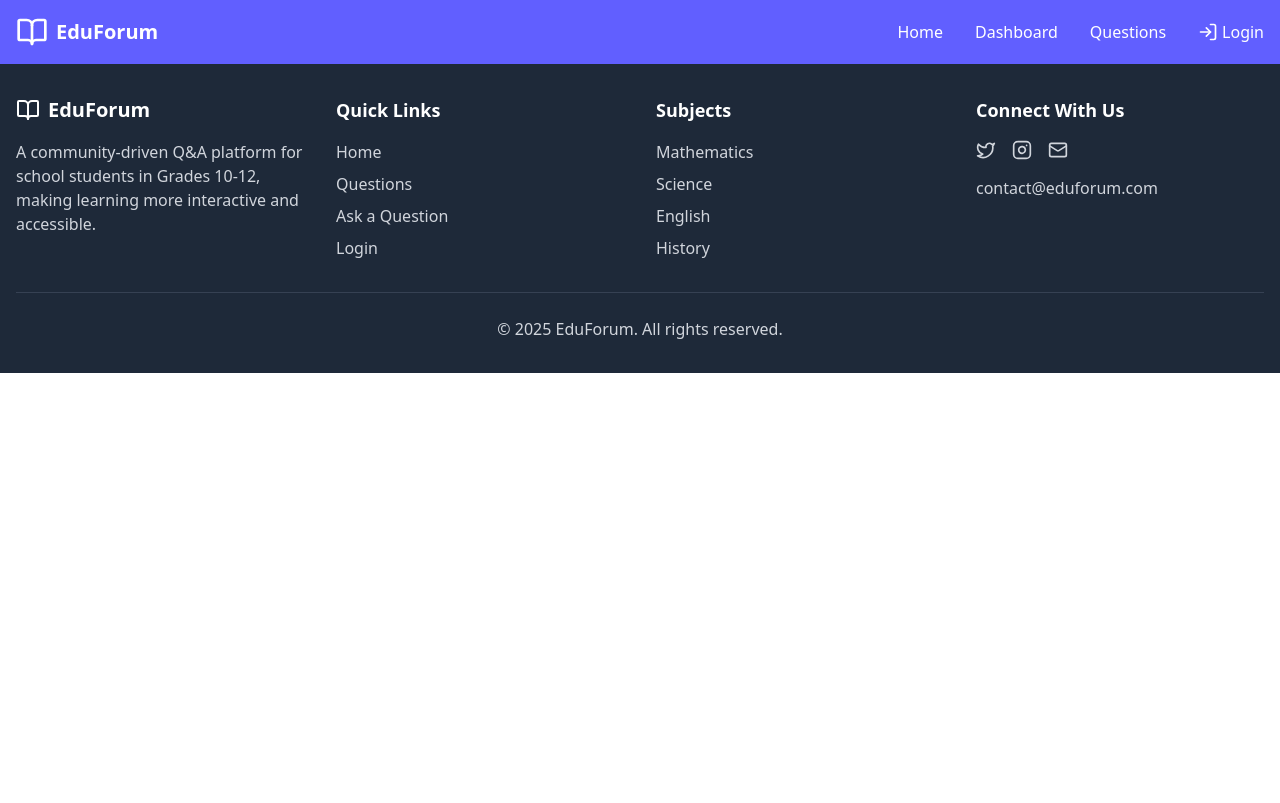
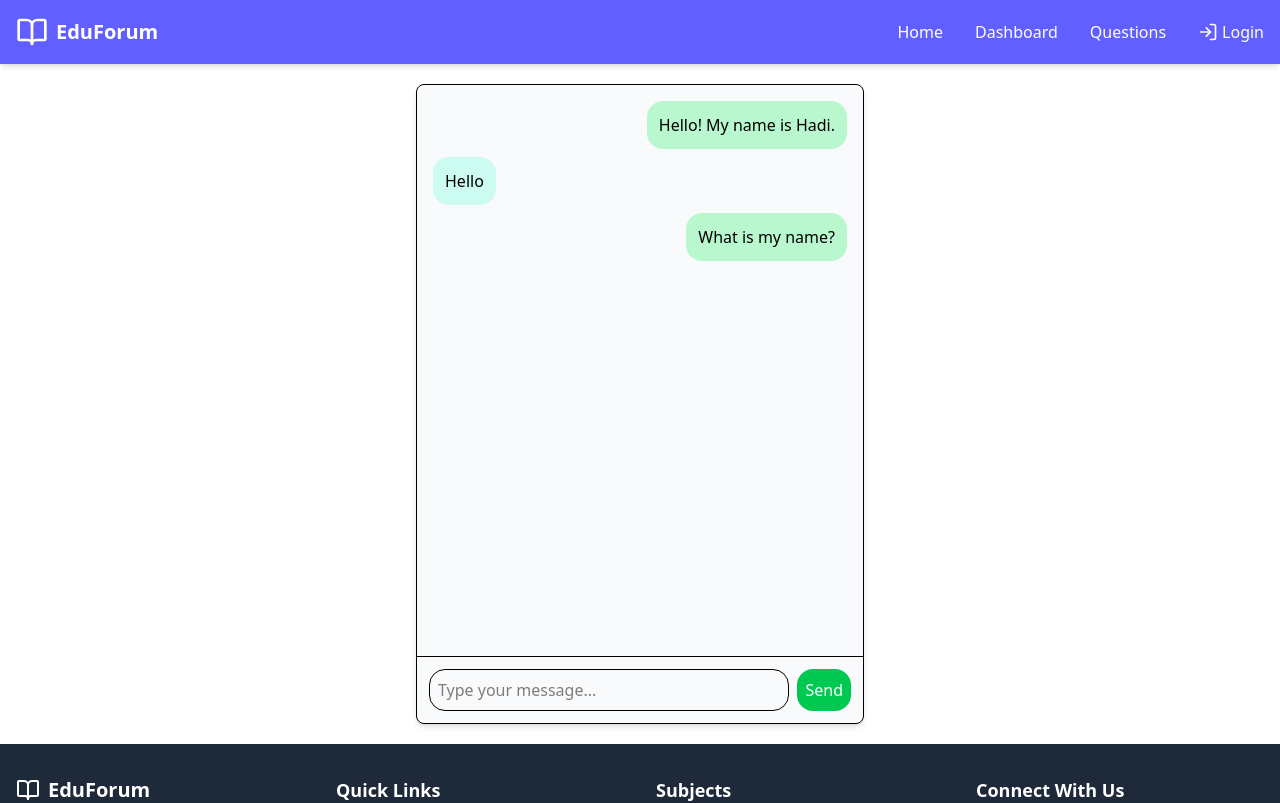
Before and after one commit to Insamam/EduForum, a React (Vite) app in the folder frontend/: page /chatbot in a window 1280 px wide. Shown: the top 803 px of the page. Built offline with nearby package versions, Linux system fonts and the light colour scheme.

Commit message:
ChatBot page

```diff
--- a/frontend/src/App.jsx
+++ b/frontend/src/App.jsx
@@ -10,6 +10,7 @@ import QuestionDetail from './component/QuestionDetail.jsx';
 import StudentLogin from './component/StudentLogin.jsx';
 import StudentRegister from './component/StudentRegister.jsx';
 import Profile from './component/Profile.jsx';
+import ChatBot from './component/ChatBot.jsx'
 
 const App = () => {
   const [user, setUser] = useState(null);
@@ -50,6 +51,7 @@ const App = () => {
         <Route path="/student-login" element={<StudentLogin setUser={setUser} />} />
         <Route path="/student-register" element={<StudentRegister />} />
         <Route path= "/profile" element={<Profile />} />
+        <Route path= "/chatbot" element = {<ChatBot />} />
       </Routes>
       <Footer />
     </div>
--- a/frontend/src/component/ChatBot.jsx
+++ b/frontend/src/component/ChatBot.jsx
@@ -0,0 +1,83 @@
+// frontend/src/Chatbot.js
+import React, { useState, useRef, useEffect } from 'react';
+import axios from 'axios';
+
+function ChatBot() {
+    const [messages, setMessages] = useState([
+        { role: 'system', content: 'You are a funny LLM' },
+        { role: 'user', content: 'Hello! My name is Hadi.' },
+        { role: 'assistant', content: 'Hello' },
+        { role: 'user', content: 'What is my name?' }
+    ]);
+    const [input, setInput] = useState('');
+    const chatContainerRef = useRef(null);
+
+    const sendMessage = async () => {
+        if (!input.trim()) return;
+
+        const updatedMessages = [...messages, { role: 'user', content: input }];
+        setMessages(updatedMessages);
+        setInput('');
+
+        try {
+            const response = await axios.post(
+                'https://models.aixplain.com/api/v1/chat/completions',
+                {
+                    model: '669a63646eb56306647e1091',
+                    messages: updatedMessages,
+                },
+                {
+                    headers: {
+                        'Authorization': `Bearer bf22ea220a4a0fecf75c0c91c05c83d79435831001a32650a5078decb6561e8d`, // Replace with your API key
+                        'Content-Type': 'application/json',
+                    },
+                }
+            );
+
+            const botResponse = response.data.choices[0].message;
+            setMessages([...updatedMessages, botResponse]);
+        } catch (error) {
+            console.error('Error sending message:', error);
+            setMessages([
+                ...updatedMessages,
+                { role: 'assistant', content: 'Sorry, an error occurred.' },
+            ]);
+        }
+    };
+
+    useEffect(() => {
+        if (chatContainerRef.current) {
+            chatContainerRef.current.scrollTop = chatContainerRef.current.scrollHeight;
+        }
+    }, [messages]);
+
+    return (
+        <div className="flex flex-col h-[80vh] max-w-md mx-auto my-5 border rounded-lg shadow-md overflow-hidden bg-gray-50">
+        <div ref={chatContainerRef} className="flex-grow p-4 overflow-y-auto flex flex-col">
+            {messages.slice(1).map((message, index) => (
+                <div
+                    key={index}
+                    className={`p-3 mb-2 rounded-2xl max-w-[80%] break-words ${message.role === 'user' ? 'bg-green-200 self-end' : 'bg-teal-100 self-start'}`}
+                >
+                    {message.content}
+                </div>
+            ))}
+        </div>
+        <div className="flex p-3 border-t">
+            <input
+                type="text"
+                value={input}
+                onChange={(e) => setInput(e.target.value)}
+                onKeyPress={(e) => e.key === 'Enter' && sendMessage()}
+                placeholder="Type your message..."
+                className="flex-grow p-2 border rounded-2xl mr-2 outline-none"
+            />
+            <button onClick={sendMessage} className="bg-green-500 text-white p-2 rounded-2xl hover:bg-green-600 transition-colors">
+                Send
+            </button>
+        </div>
+    </div>
+    );
+}
+
+export default ChatBot;
```
